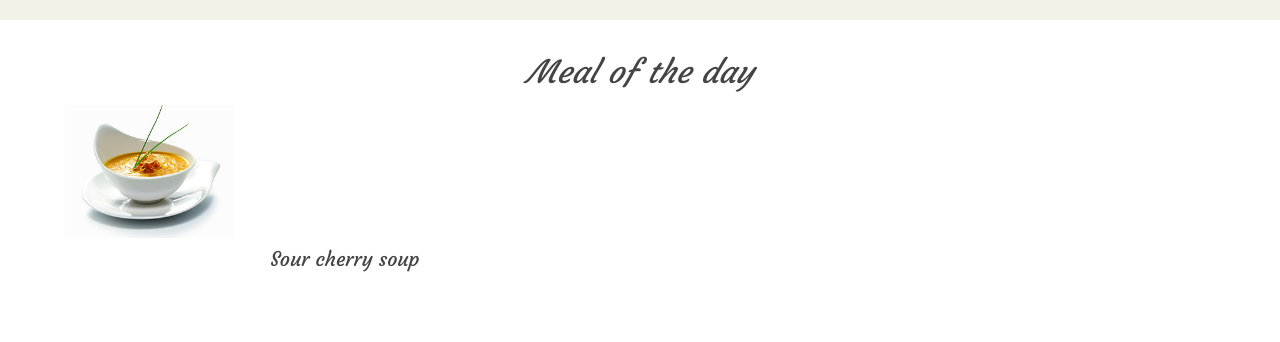
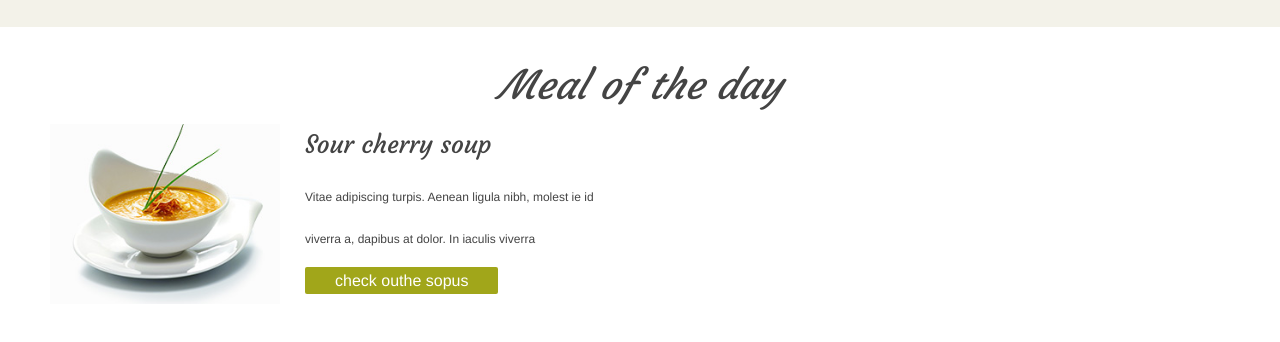
Before and after one commit to sitiatikahnr/desainkuliner, a website: page index.html in a window 1280 px wide. Shown: the part 680-1022 px from the top of the page. Drawn offline with Linux system fonts and the light colour scheme; files whose address does not match are found by name.

Commit message:
commit source cherry soup

```diff
--- a/index.html
+++ b/index.html
@@ -128,9 +128,15 @@
 
         <!-- Content meal of the day -->
         <div class="row">
-            <div class="col-md-6" style="padding-left:80px;">
-                    <img src="img/chef_box_5.jpg" alt="Chef 6" class="image">
-                    <p class="font black medium" style="text-align:center; vertical-align:center;"> Sour cherry soup</p>
+            <div class="col-md-6" style="padding-left:50px;">
+              <div class="col-md-6">
+                <img src="img/chef_box_5.jpg" class="image">
+              </div>
+              <div class="col-md-6" style="margin-left:-40px; width:320px;">
+                <p class="font black medium">Sour cherry soup</p>
+                <p class="black small">Vitae adipiscing turpis. Aenean ligula nibh, molest ie id viverra a, dapibus at dolor. In iaculis viverra</p>
+                <a href="" class="button">check outhe sopus</a>
+              </div>
             </div>
         </div>
     </div>
```
Also changed, not shown: dist/css/siti.css.
